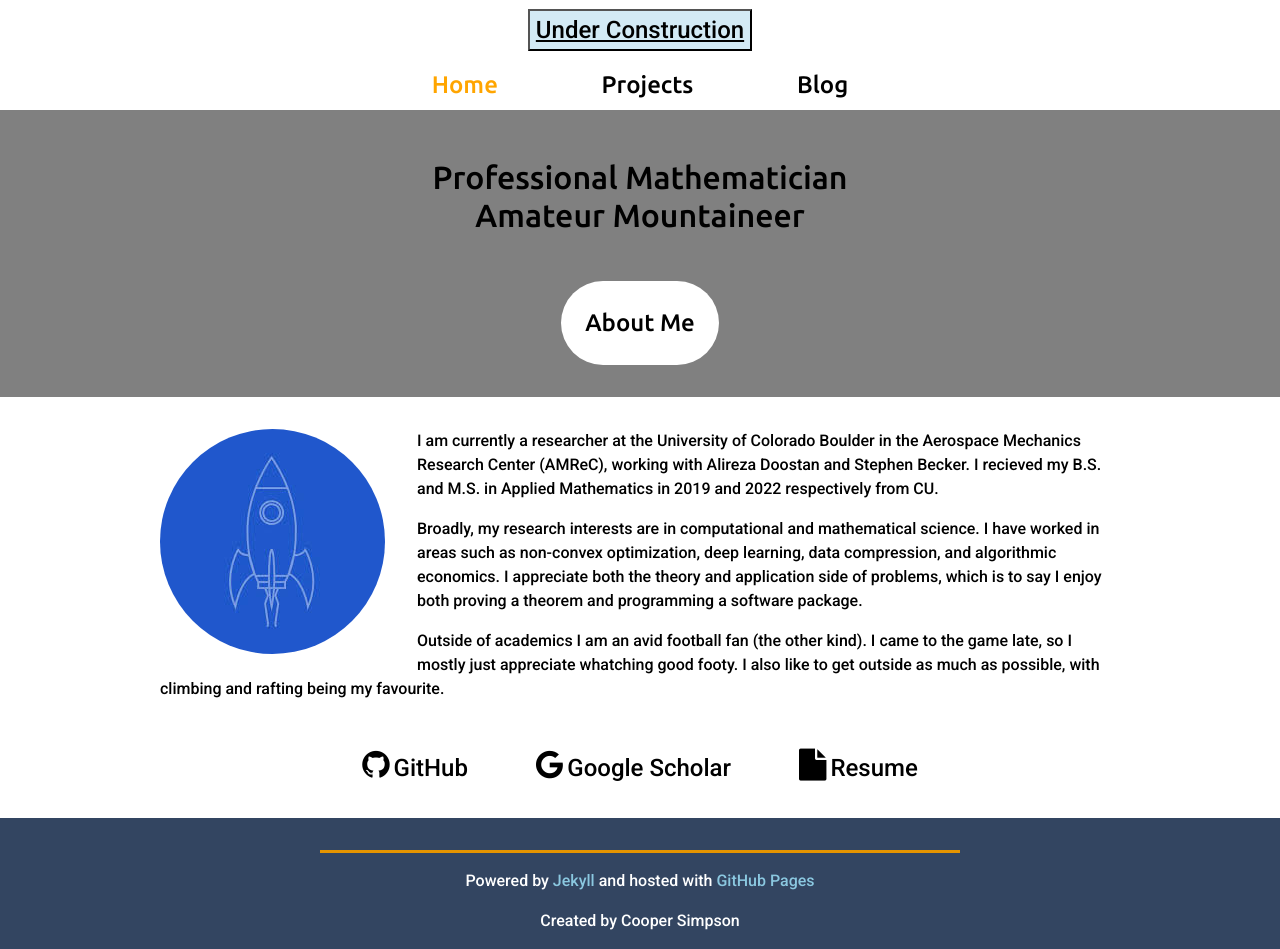
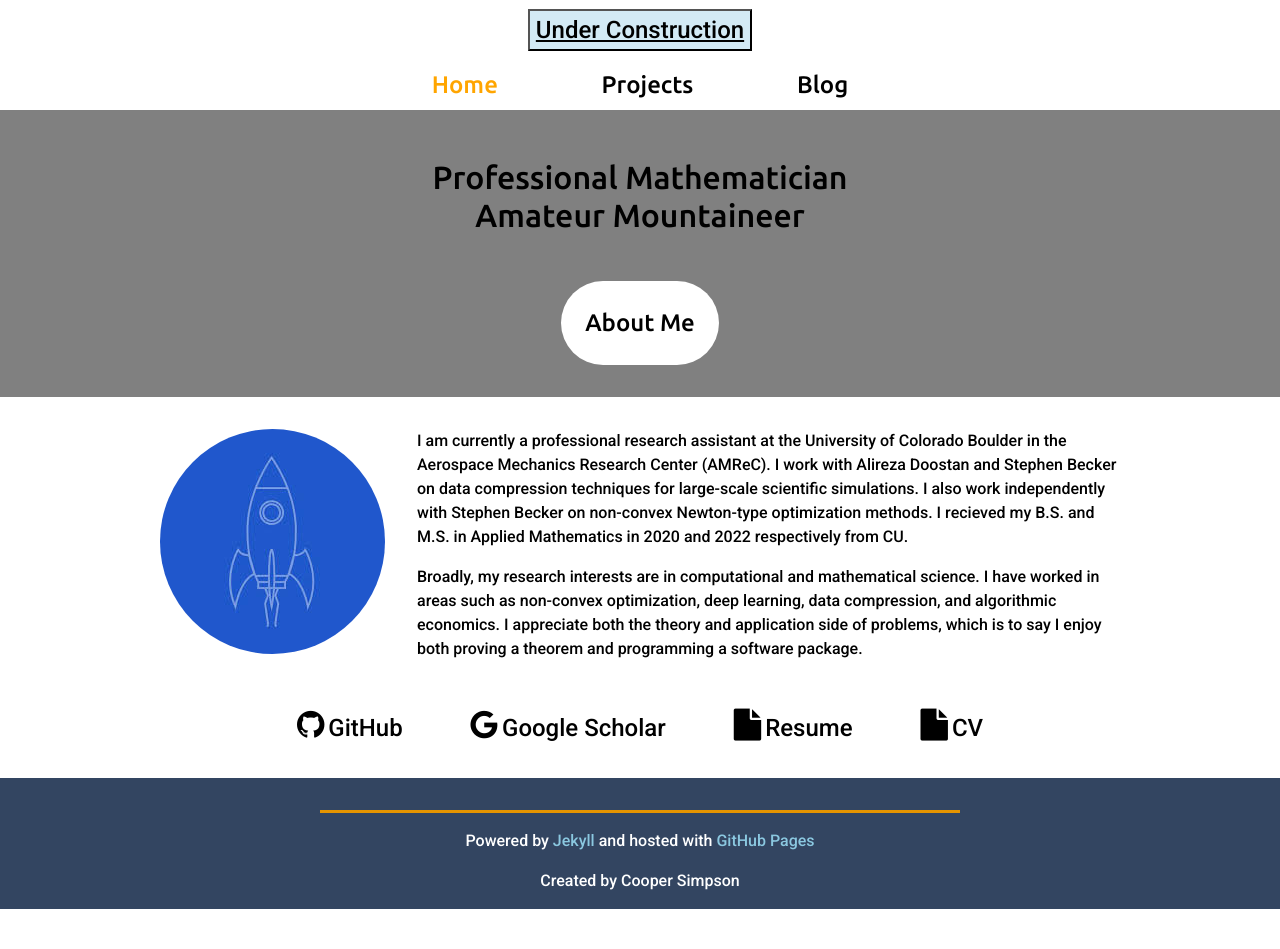
Before and after one commit to RS-Coop/RS-Coop.github.io, a Jekyll site: the page built from index.html, in a window 1280 px wide. Built offline with Jekyll 4.4.1, drawn with Linux system fonts in a browser that asks for light colours; after the commit the page ends 909 px from its top, so only the background shows below that.

Commit message:
Adding PRD.

```diff
--- a/index.html
+++ b/index.html
@@ -16,10 +16,11 @@
   <div class="about-me">
     <img src="assets/images/placeholder.png">
     <p>
-      I am currently a researcher at the University of Colorado Boulder
-      in the Aerospace Mechanics Research Center (AMReC), working with Alireza Doostan
-      and Stephen Becker. I recieved my B.S. and M.S. in Applied Mathematics in 2019
-      and 2022 respectively from CU.
+      I am currently a professional research assistant at the University of Colorado Boulder
+      in the Aerospace Mechanics Research Center (AMReC). I work with Alireza Doostan
+      and Stephen Becker on data compression techniques for large-scale scientific simulations.
+      I also work independently with Stephen Becker on non-convex Newton-type optimization methods.
+      I recieved my B.S. and M.S. in Applied Mathematics in 2020 and 2022 respectively from CU.
     </p>
     <p>
       Broadly, my research interests are in computational and mathematical science.
@@ -27,12 +28,6 @@
       compression, and algorithmic economics. I appreciate both the theory and application
       side of problems, which is to say I enjoy both proving a theorem and programming a
       software package.
-    </p>
-    <p>
-      Outside of academics I am an avid football fan (the other kind). I came to
-      the game late, so I mostly just appreciate whatching good footy. I also
-      like to get outside as much as possible, with climbing and rafting being my
-      favourite.
     </p>
     <ul>
       <li>
@@ -47,6 +42,10 @@
         <i class="fa fa-2x fa-file"></i>
         <a href="assets/files/resume.pdf">Resume</a>
       </li>
+      <li>
+        <i class="fa fa-2x fa-file"></i>
+        <a href="assets/files/cv.pdf">CV</a>
+      </li>
     </ul>
   </div>
 </section>
```
Also changed, not shown: collections/_research-projects/prd.md (added, +9 -0 lines), Gemfile.lock, 3 other files.
